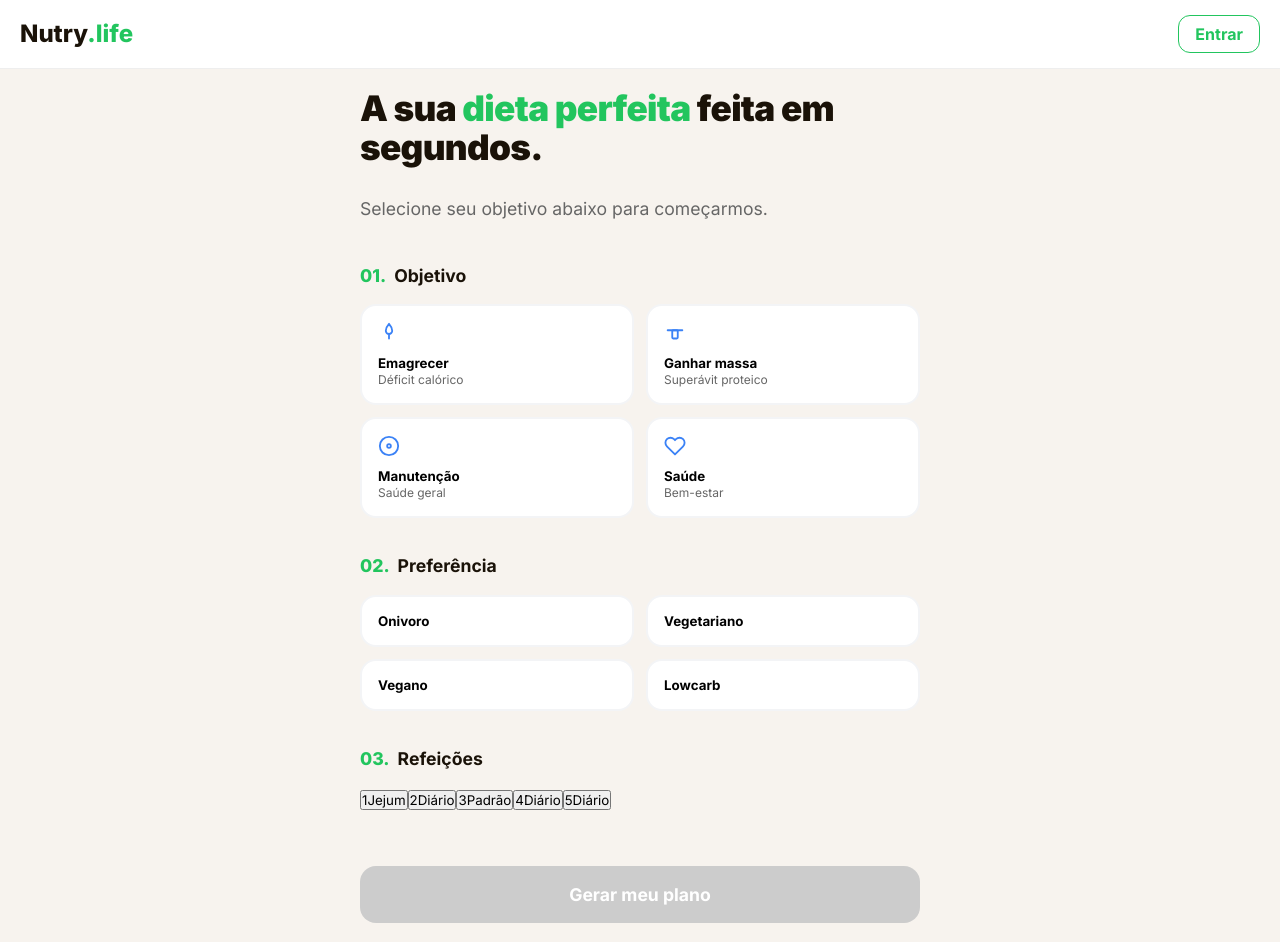
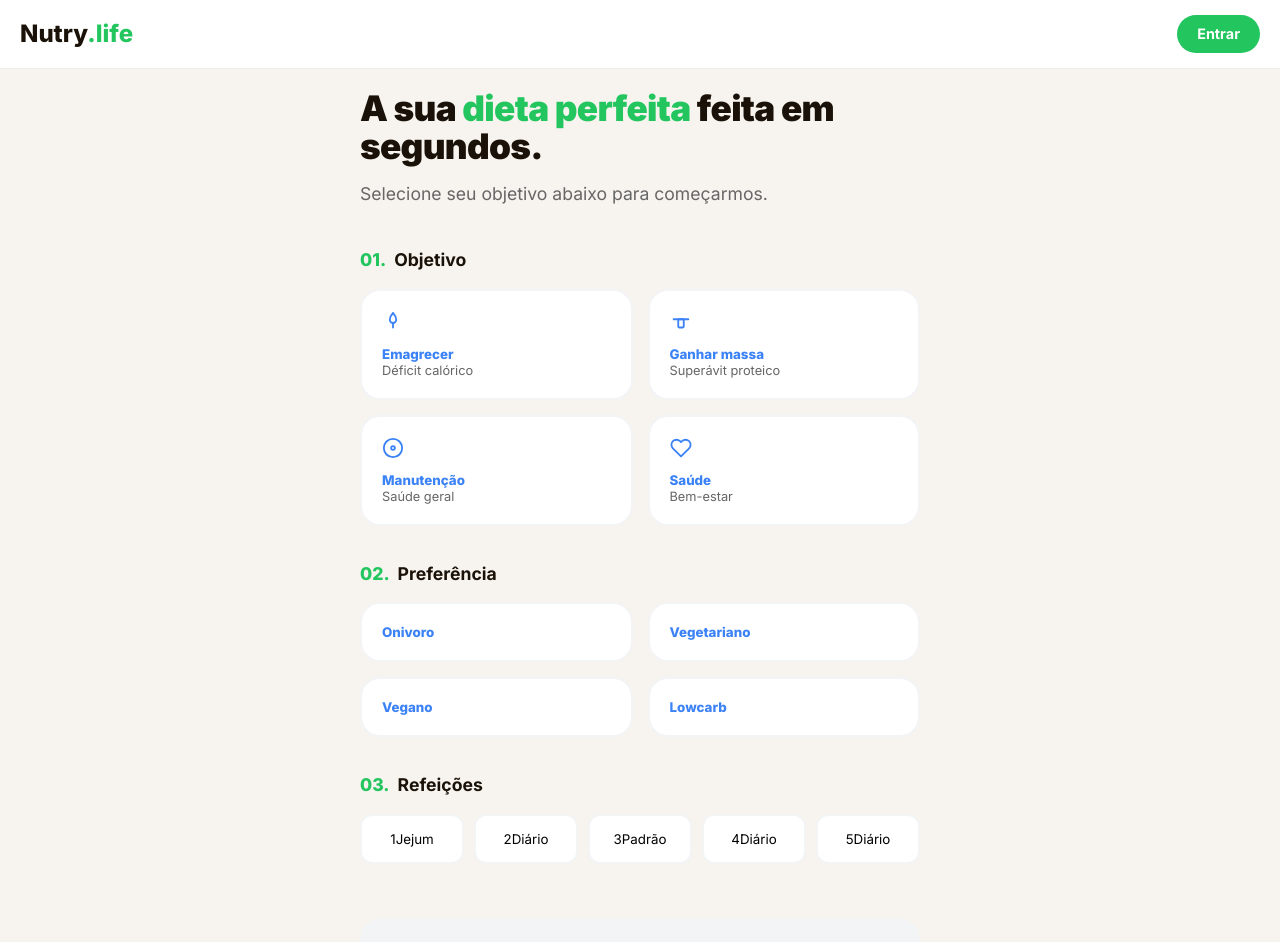
Before and after one commit to elevanceseguros/Nutri, a Next.js app: page / in a window 1280 px wide. Shown: the top 942 px of the page. Built offline with nearby package versions, Linux system fonts and the light colour scheme; a web font is replaced by a local one.

Commit message:
Update page.module.css

```diff
--- a/src/app/page.module.css
+++ b/src/app/page.module.css
@@ -1,11 +1,10 @@
 .header { display: flex; justify-content: space-between; align-items: center; padding: 15px 20px; background: #fff; border-bottom: 1px solid #eee; }
 .logo { font-weight: 800; font-size: 1.5rem; }
 .logoAccent { color: #22c55e; }
-.btnEntrar { color: #22c55e; text-decoration: none; font-weight: 700; border: 1.5px solid #22c55e; padding: 6px 16px; border-radius: 12px; transition: 0.2s; }
-.btnEntrar:hover { background: #f0fdf4; }
+.btnEntrar { background: #22c55e; color: #fff; padding: 8px 20px; border-radius: 50px; text-decoration: none; font-weight: 700; font-size: 0.9rem; }
 
 .main { max-width: 600px; margin: 0 auto; padding: 20px; }
-.heroTitle { font-size: 2.2rem; font-weight: 900; line-height: 1.1; margin-bottom: 30px; letter-spacing: -0.02em; }
+.heroTitle { font-size: 2.2rem; font-weight: 900; line-height: 1.1; margin-bottom: 15px; letter-spacing: -0.02em; }
 .heroEm { color: #22c55e; font-style: normal; }
 .heroSub { color: #666; font-size: 1.1rem; margin-bottom: 40px; }
 
@@ -14,32 +13,32 @@
 .qLabelRow { display: flex; align-items: center; gap: 8px; margin-bottom: 15px; }
 .qNum { color: #22c55e; font-weight: 800; font-size: 1.1rem; }
 .qLabel { font-weight: 700; font-size: 1.1rem; }
-.qGrid { display: grid; grid-template-columns: 1fr 1fr; gap: 12px; }
-.qBtn { padding: 16px; border-radius: 16px; border: 2px solid #f3f4f6; background: #fff; text-align: left; cursor: pointer; transition: 0.2s; position: relative; }
-.qBtnActive { border-color: #22c55e; background: #f0fdf4; }
-.qBtnLabel { display: block; font-weight: 700; margin-top: 8px; }
-.qBtnSub { font-size: 0.75rem; color: #666; }
+.qGrid { display: grid; grid-template-columns: 1fr 1fr; gap: 15px; }
+.qBtn { padding: 20px; border-radius: 20px; border: 2px solid #f3f4f6; background: #fff; text-align: left; cursor: pointer; transition: 0.2s; }
+.qBtnActive { border-color: #22c55e; background: #f0fdf4; box-shadow: 0 0 0 1px #22c55e; }
+.qBtnLabel { display: block; font-weight: 800; color: #3b82f6; margin-top: 10px; }
+.qBtnSub { font-size: 0.8rem; color: #666; }
 
-/* REFEIÇÕES */
-.mealCard { background: #fff; border: 1px solid #f3f4f6; border-radius: 24px; margin-bottom: 16px; overflow: hidden; box-shadow: 0 4px 6px -1px rgba(0,0,0,0.05); }
-.mealHead { display: flex; justify-content: space-between; align-items: center; padding: 20px; cursor: pointer; }
-.mealCategory { display: block; font-size: 0.8rem; font-weight: 800; text-transform: uppercase; color: #22c55e; letter-spacing: 0.05em; }
-.mealDishTitle { font-size: 1.25rem; font-weight: 800; color: #111; margin: 0; }
-.mealKcalBadge { text-align: right; background: #f9fafb; padding: 6px 12px; border-radius: 12px; min-width: 70px; }
-.mealKcalBadge strong { display: block; font-size: 1rem; color: #111; }
-.mealKcalBadge span { font-size: 0.65rem; color: #6b7280; }
+.mealsGrid { display: flex; gap: 10px; flex-wrap: wrap; }
+.mealBtn { flex: 1; min-width: 80px; padding: 15px; border-radius: 12px; border: 2px solid #f3f4f6; background: #fff; cursor: pointer; }
 
-/* BOTÃO SUBSTITUIR PÍLULA */
-.swapBtn { background: #f3f4f6; border: none; padding: 6px 14px; border-radius: 50px; color: #555; font-size: 0.75rem; font-weight: 600; cursor: pointer; display: flex; align-items: center; gap: 6px; transition: 0.2s; }
-.swapBtn:hover { background: #fff; border: 1px solid #22c55e; color: #22c55e; }
+/* PLANO E DESTAQUE */
+.planTitle { font-size: 2.5rem; font-weight: 900; text-align: center; margin-bottom: 5px; }
+.planSub { text-align: center; color: #666; margin-bottom: 30px; }
 
-.ingItem { display: flex; justify-content: space-between; align-items: center; padding: 12px 20px; border-bottom: 1px dashed #eee; }
-.ingLeft { display: flex; align-items: center; gap: 8px; }
-.dot { width: 5px; height: 5px; background: #22c55e; border-radius: 50%; }
+.mealCard { background: #fff; border: 1px solid #f3f4f6; border-radius: 24px; margin-bottom: 16px; box-shadow: 0 10px 15px -3px rgba(0,0,0,0.05); }
+.mealHead { display: flex; justify-content: space-between; align-items: center; padding: 24px; cursor: pointer; }
+.mealCategory { display: block; font-size: 0.9rem; font-weight: 800; color: #111; margin-bottom: 4px; }
+.mealDishTitle { font-size: 1rem; color: #666; font-weight: 500; margin: 0; }
+.mealKcalBadge { text-align: right; min-width: 85px; }
+.mealKcalBadge strong { display: block; font-size: 1.3rem; color: #111; }
 
-.btnPrimary { width: 100%; padding: 18px; background: #22c55e; color: #fff; border: none; border-radius: 16px; font-weight: 700; font-size: 1.1rem; cursor: pointer; margin-top: 20px; }
-.btnDisabled { background: #ccc; cursor: not-allowed; }
+/* BOTÃO PÍLULA */
+.swapBtn { background: #f3f4f6; border: none; padding: 8px 18px; border-radius: 50px; color: #555; font-size: 0.8rem; font-weight: 600; cursor: pointer; display: flex; align-items: center; gap: 8px; transition: 0.2s; }
+.swapBtn:hover { background: #e5e7eb; }
 
-.premiumBanner { margin-top: 40px; padding: 30px; border-radius: 28px; background: #111; color: #fff; text-align: center; }
-.premiumBtn { display: block; margin-top: 20px; padding: 16px; background: #22c55e; color: #fff; border-radius: 14px; text-decoration: none; font-weight: 700; }
-.toggleBtnActive { background: #22c55e; color: #fff; border: none; padding: 5px 15px; border-radius: 20px; }
+.ingItem { display: flex; justify-content: space-between; align-items: center; padding: 15px 24px; border-top: 1px solid #f3f4f6; }
+.sectionLabel { padding: 0 24px 10px; font-size: 0.75rem; font-weight: 800; color: #9ca3af; letter-spacing: 0.05em; }
+
+.btnPrimary { width: 100%; padding: 20px; background: #22c55e; color: #fff; border: none; border-radius: 20px; font-weight: 800; font-size: 1.2rem; cursor: pointer; margin-top: 20px; }
+.btnDisabled { background: #f3f4f6; color: #9ca3af; cursor: not-allowed; }
```
